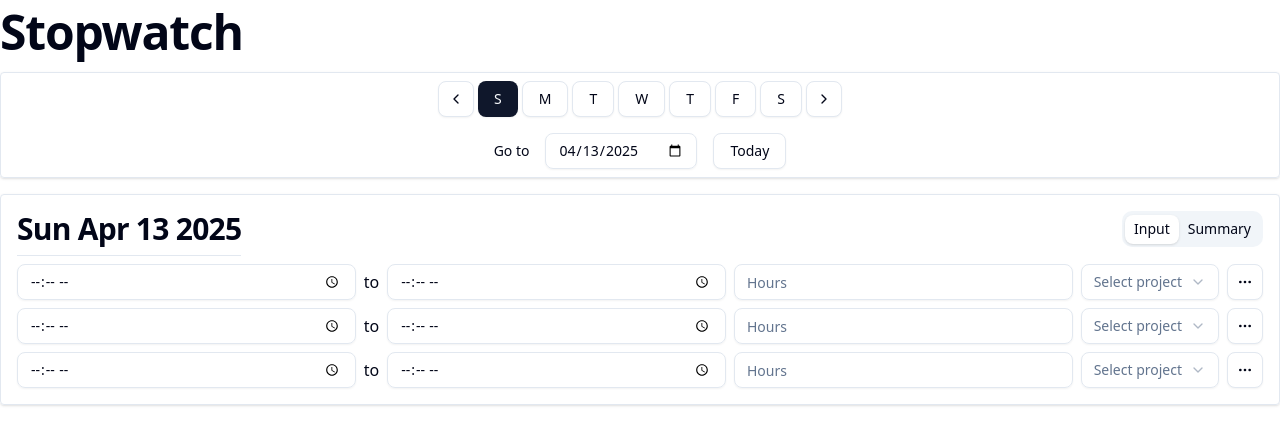
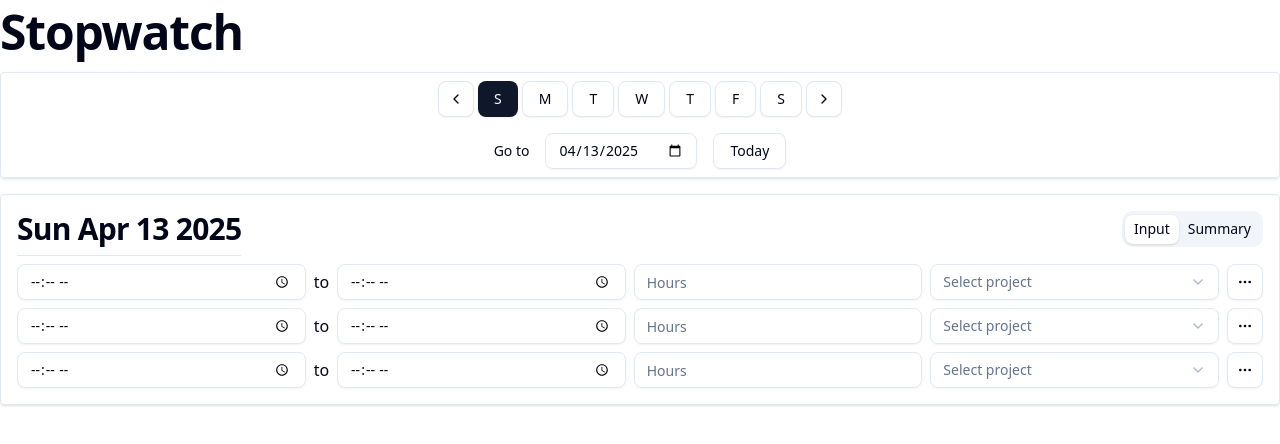
Before and after one commit to kyletreubig/stopwatch, a React (Vite) app: page / in a window 1280 px wide. Shown: the top 444 px of the page. Built offline with nearby package versions, Linux system fonts and the light colour scheme.

Commit message:
Fix widths of daily inputs

```diff
--- a/src/components/active-work-entry.tsx
+++ b/src/components/active-work-entry.tsx
@@ -4,7 +4,7 @@
 
 export function ActiveWorkEntry() {
   return (
-    <div className="flex gap-2 items-center">
+    <div className="grid grid-cols-[1fr_auto_1fr_1fr_1fr_auto] gap-2 items-center">
       <Input type="time" />
       to
       <Input type="time" />
--- a/src/components/project-select.tsx
+++ b/src/components/project-select.tsx
@@ -9,7 +9,7 @@
 export function ProjectSelect() {
   return (
     <Select>
-      <SelectTrigger>
+      <SelectTrigger className="w-full">
         <SelectValue placeholder="Select project" />
       </SelectTrigger>
       <SelectContent>
--- a/src/components/work-entry.tsx
+++ b/src/components/work-entry.tsx
@@ -4,7 +4,7 @@
 
 export function WorkEntry() {
   return (
-    <div className="flex gap-2 items-center">
+    <div className="grid grid-cols-[1fr_auto_1fr_1fr_1fr_auto] gap-2 items-center">
       <Input type="time" />
       to
       <Input type="time" />
```
